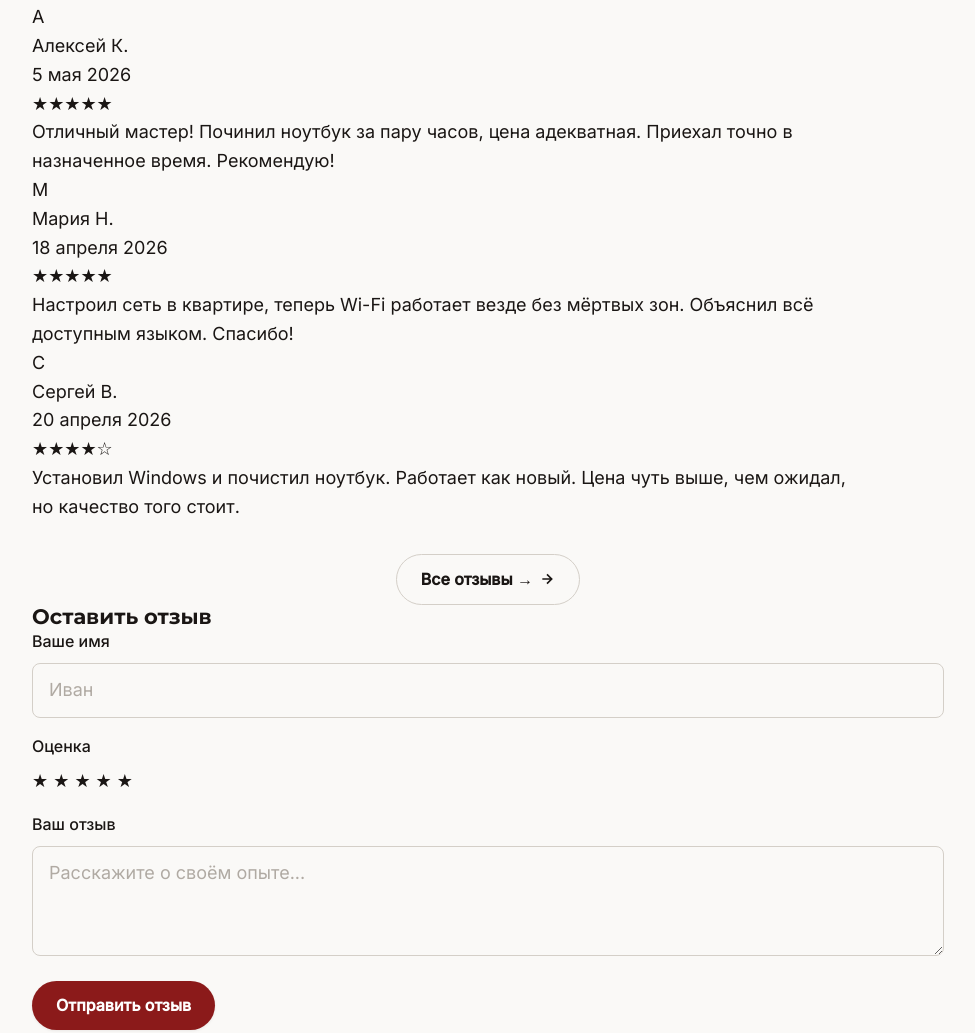
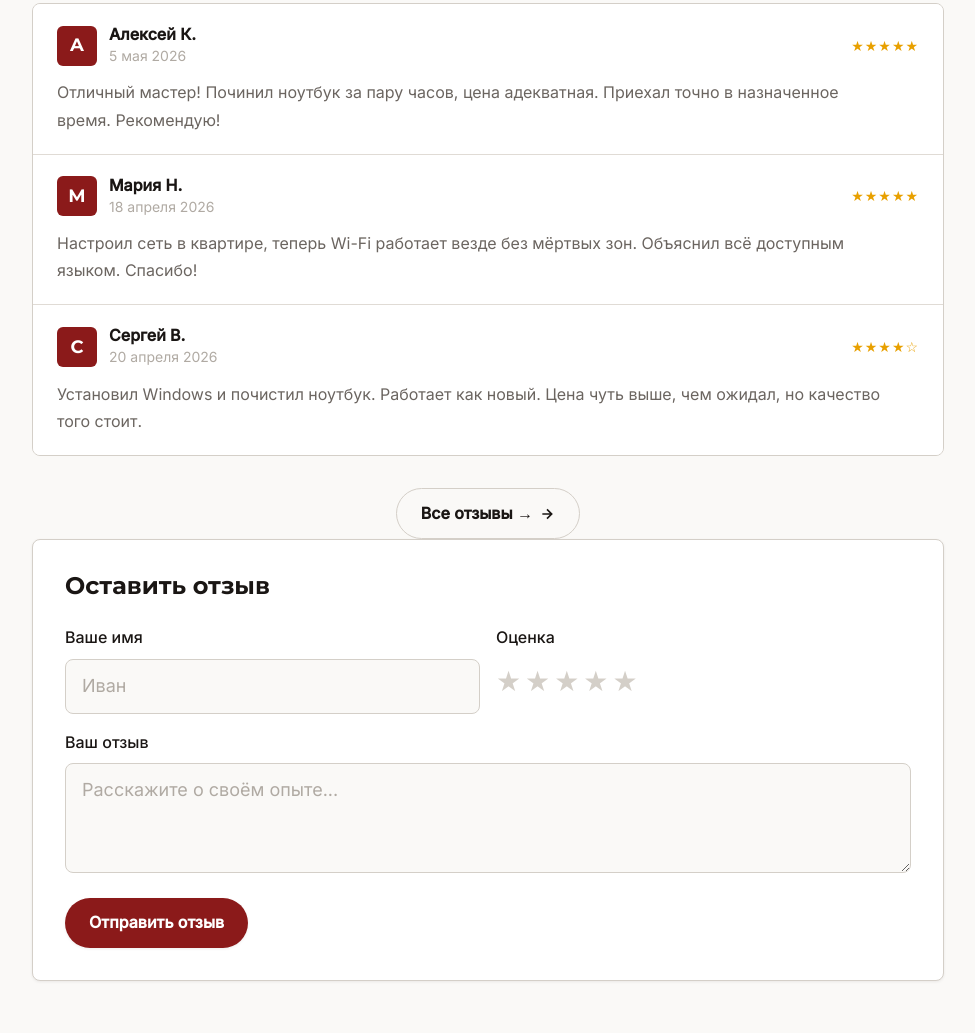
Before and after one commit to Saivari/SaivariWebSite, a plain HTML site: page -www.saivari.ru-/frontend/index.html in a window 1280 px wide. Shown: the part 2731-3764 px from the top of the page, without its empty margins (152-1127 px from the left). Drawn offline with Linux system fonts and the light colour scheme; no server answers.

Commit message:
fix: review-form-wrap full width; add reviews-grid + review-form-wrap styles to style.css for index.html

```diff
--- a/-www.saivari.ru-/frontend/css/reviews.css
+++ b/-www.saivari.ru-/frontend/css/reviews.css
@@ -310,7 +310,6 @@
   border-radius: var(--radius-md);
   padding: var(--space-8);
   box-shadow: var(--shadow-sm);
-  max-width: 640px;
 }
 
 .review-form__title {
--- a/-www.saivari.ru-/frontend/css/style.css
+++ b/-www.saivari.ru-/frontend/css/style.css
@@ -1252,3 +1252,130 @@ select {
     max-width: none;
   }
 }
+
+/* ============================================================
+   17. СЕКЦИЯ ОТЗЫВОВ (index.html)
+   ============================================================ */
+
+/* Список отзывов на главной */
+#reviews .reviews-grid {
+  display: flex;
+  flex-direction: column;
+  gap: 0;
+  margin-bottom: var(--space-8);
+  border: 1px solid var(--color-border);
+  border-radius: var(--radius-md);
+  overflow: hidden;
+}
+
+.review-card {
+  padding: var(--space-5) var(--space-6);
+  background: var(--color-surface);
+  border-bottom: 1px solid var(--color-divider);
+  transition: background var(--transition);
+}
+
+.review-card:last-child {
+  border-bottom: none;
+}
+
+.review-card:hover {
+  background: var(--color-surface-2);
+}
+
+.review-card__header {
+  display: flex;
+  align-items: center;
+  gap: var(--space-3);
+  margin-bottom: var(--space-3);
+}
+
+.review-avatar {
+  width: 40px;
+  height: 40px;
+  border-radius: var(--radius-sm);
+  background: var(--color-primary);
+  color: #fff;
+  display: flex;
+  align-items: center;
+  justify-content: center;
+  font-family: var(--font-display);
+  font-size: var(--text-base);
+  font-weight: 700;
+  flex-shrink: 0;
+}
+
+.review-author {
+  font-size: var(--text-sm);
+  font-weight: 600;
+  color: var(--color-text);
+  line-height: 1.3;
+}
+
+.review-date {
+  font-size: var(--text-xs);
+  color: var(--color-text-faint);
+}
+
+.review-stars {
+  margin-left: auto;
+  font-size: 14px;
+  letter-spacing: 1px;
+  color: #e8a000;
+  flex-shrink: 0;
+}
+
+.review-text {
+  font-size: var(--text-sm);
+  color: var(--color-text-muted);
+  line-height: 1.7;
+  max-width: none;
+}
+
+/* Форма отзыва на главной */
+#reviews .review-form-wrap {
+  background: var(--color-surface);
+  border: 1px solid var(--color-border);
+  border-radius: var(--radius-md);
+  padding: var(--space-8);
+  box-shadow: var(--shadow-sm);
+}
+
+.review-form__title {
+  font-family: var(--font-display);
+  font-size: var(--text-lg);
+  font-weight: 700;
+  color: var(--color-text);
+  margin-bottom: var(--space-6);
+  line-height: 1.2;
+}
+
+.review-form__row {
+  display: grid;
+  grid-template-columns: 1fr 1fr;
+  gap: var(--space-4);
+}
+
+.star-rating {
+  display: flex;
+  gap: var(--space-1);
+  padding: var(--space-2) 0;
+}
+
+.star {
+  font-size: 28px;
+  color: var(--color-border);
+  cursor: pointer;
+  transition: color var(--transition), transform var(--transition);
+  line-height: 1;
+  user-select: none;
+}
+
+.star:hover,
+.star.active {
+  color: #e8a000;
+}
+
+.star:hover {
+  transform: scale(1.15);
+}
```
